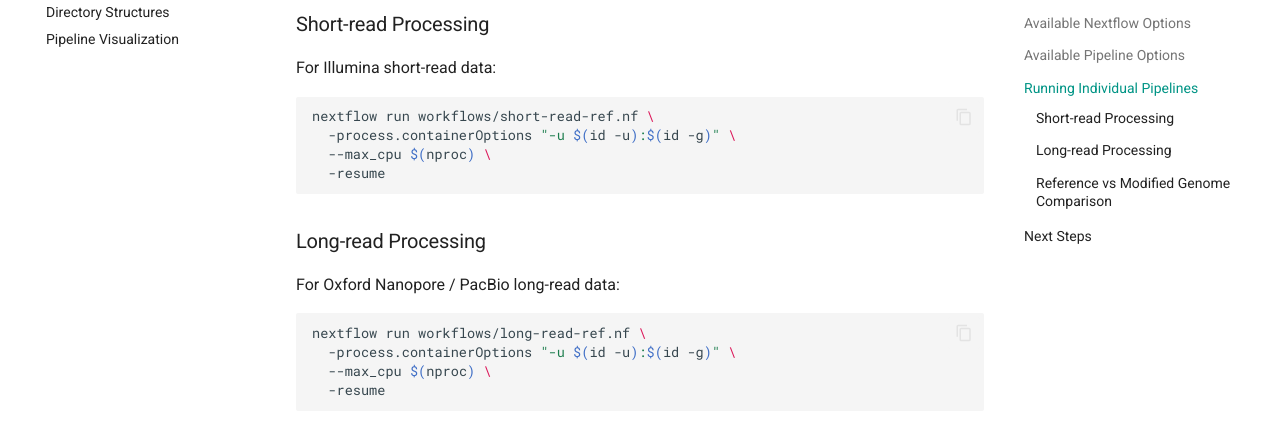
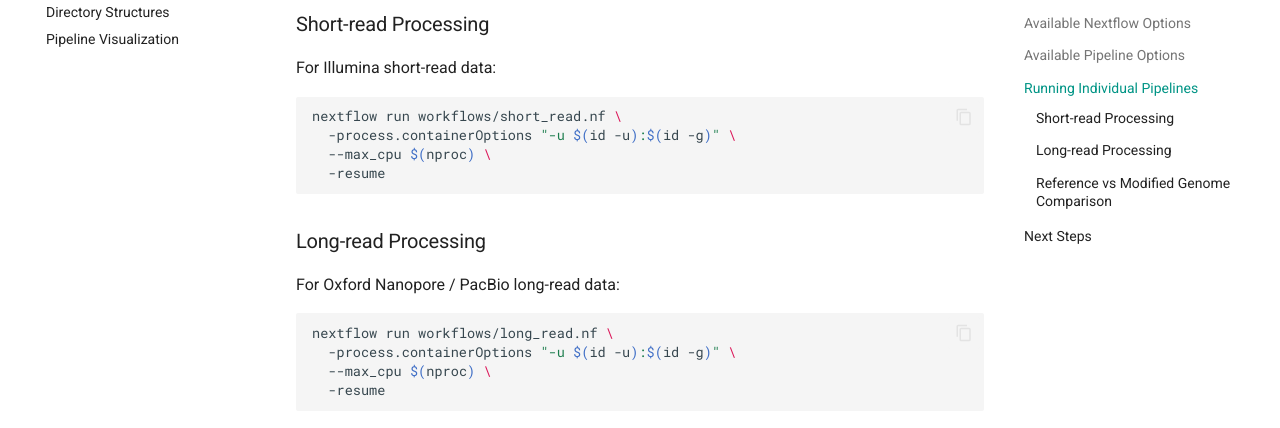
Before and after one commit to denisHanch/efsa_pipeline, an MkDocs documentation site: the page built from docs/nextflow/running-pipeline.md, in a window 1280 px wide and 900 px high, scrolled down 1518 px. Shown: the part 153-581 px from the top of the window. Built offline with MkDocs 1.6.1 and Material for MkDocs 9.7.7, drawn with Linux system fonts in a browser that asks for light colours; comment, search, counter and statistics services are not loaded.

Commit message:
EFSA-126: standardizing variables & renaming scripts

````diff
--- a/docs/nextflow/running-pipeline.md
+++ b/docs/nextflow/running-pipeline.md
@@ -51,7 +51,7 @@ You can run each of the three sub-pipelines independently.
 For Illumina short-read data:
 
 ```bash
-nextflow run workflows/short-read-ref.nf \
+nextflow run workflows/short_read.nf \
   -process.containerOptions "-u $(id -u):$(id -g)" \
   --max_cpu $(nproc) \
   -resume
@@ -62,7 +62,7 @@ nextflow run workflows/short-read-ref.nf \
 For Oxford Nanopore / PacBio long-read data:
 
 ```bash
-nextflow run workflows/long-read-ref.nf \
+nextflow run workflows/long_read.nf \
   -process.containerOptions "-u $(id -u):$(id -g)" \
   --max_cpu $(nproc) \
   -resume
````
Also changed, not shown: README.md (+2 -2 lines), .github/copilot-instructions.md (added), 13 other files.
